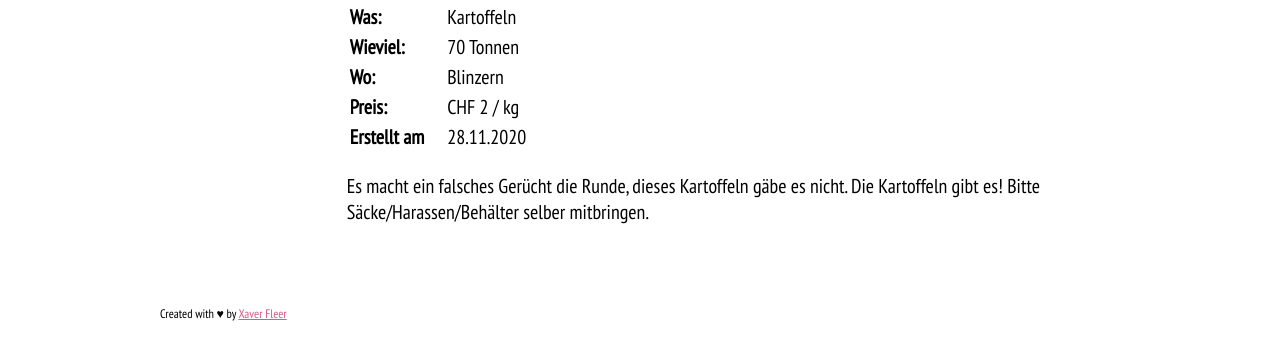
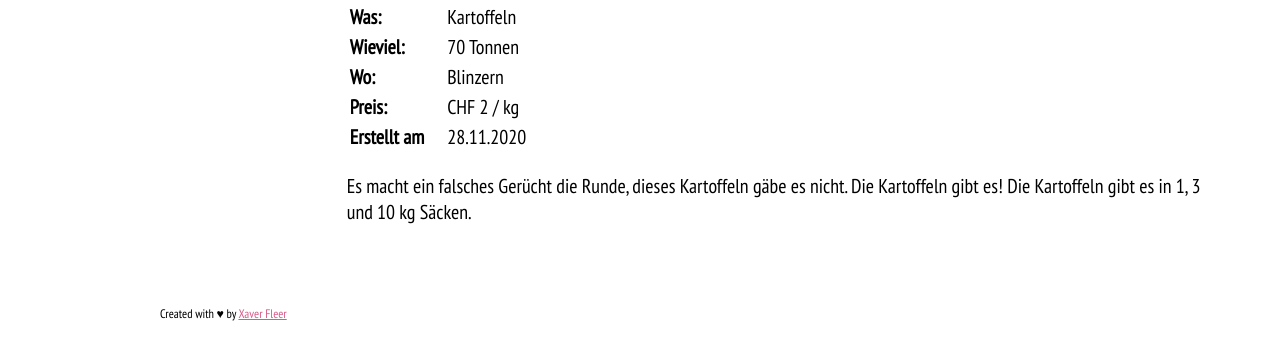
Before and after one commit to xaverfleer/f-save, a Gatsby site: page / in a window 1280 px wide. Shown: the part 232-590 px from the top of the page. Built offline with nearby package versions, Linux system fonts and the light colour scheme; Gatsby itself is replaced by a stand-in of ours.

Commit message:
Adapt description

```diff
--- a/src/appData.js
+++ b/src/appData.js
@@ -7,7 +7,7 @@ const appData = {
       price: 'CHF 2 / kg',
       contact: '077 44 66 505',
       description:
-        'Es macht ein falsches Gerücht die Runde, dieses Kartoffeln gäbe es nicht. Die Kartoffeln gibt es! Bitte Säcke/Harassen/Behälter selber mitbringen.',
+        'Es macht ein falsches Gerücht die Runde, dieses Kartoffeln gäbe es nicht. Die Kartoffeln gibt es! Die Kartoffeln gibt es in 1, 3 und 10 kg Säcken.',
       date: '28.11.2020',
     },
   ],
```
